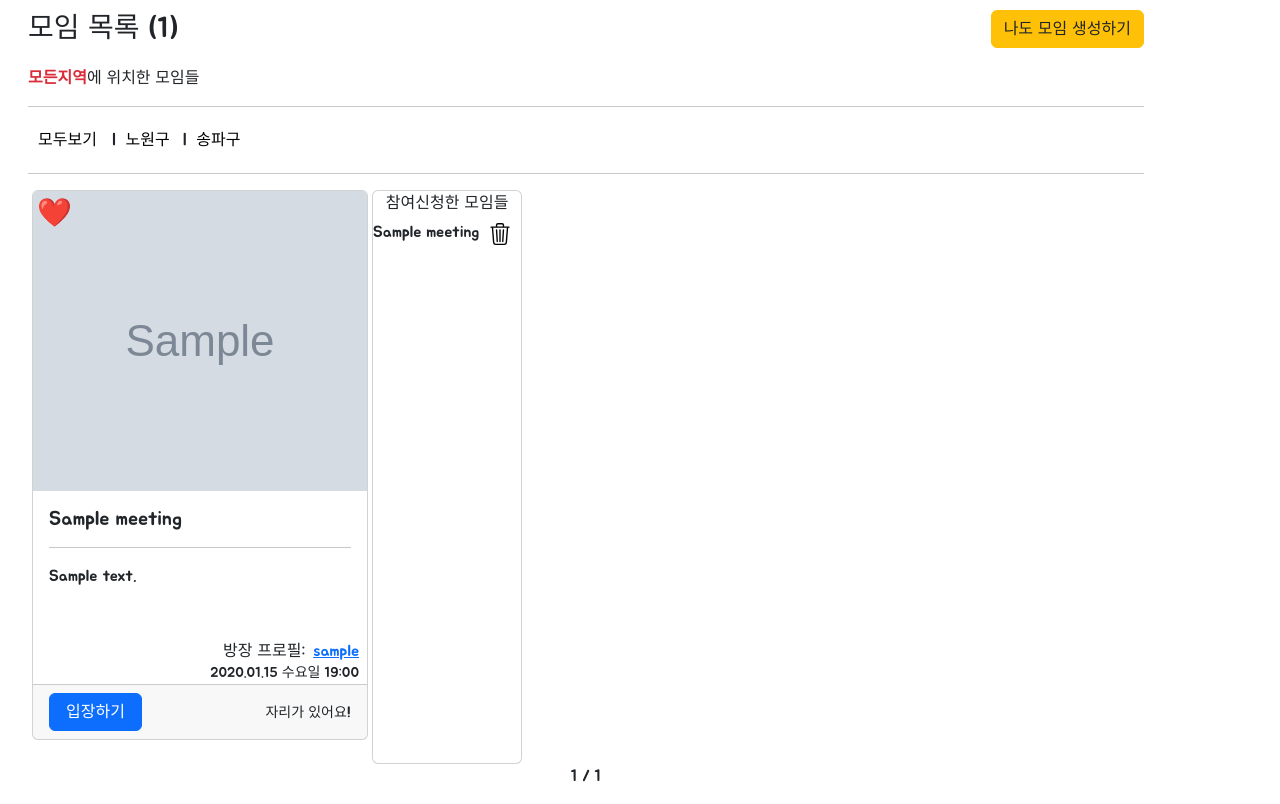
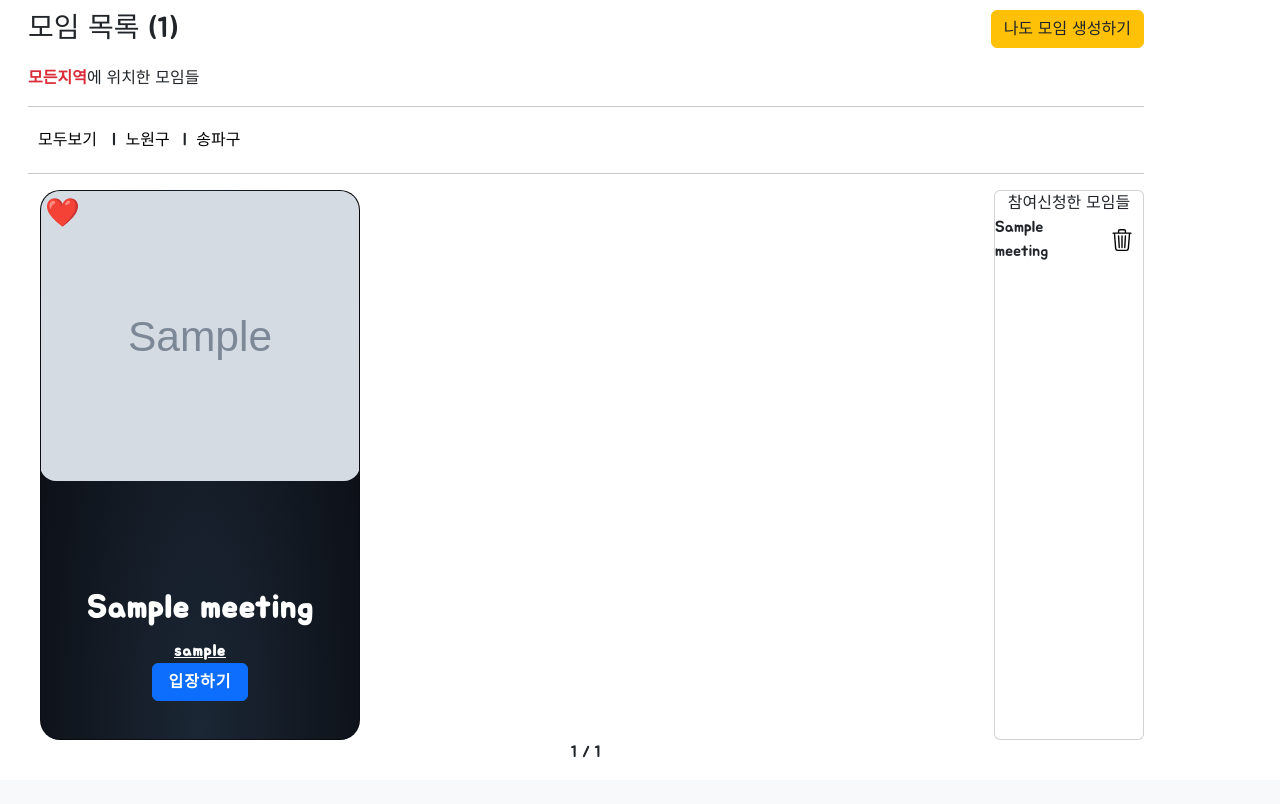
Before and after one commit to tnpfldyd/semi_pjt_2, a Django app: page /meetings/ in a window 1280 px wide. Shown: the part 70-874 px from the top of the page. After the commit the page ends 828 px from the top, so only its background shows below. Run offline with Django 3.2, Linux system fonts and the light colour scheme; a user stored in the database is signed in; tables that the repository leaves empty hold one stand-in row (values such as "Sample post"); grey boxes marked "Sample" are stand-in pictures; some libraries are stand-ins or nearby versions; some web fonts are replaced.

Commit message:
card design

```diff
--- a/meetings/templates/meetings/index.html
+++ b/meetings/templates/meetings/index.html
@@ -41,32 +41,38 @@
     {% endfor %}
   </div>
   <hr/>
+
+
 <div class="d-flex">
   {% for meeting in page_obj %}
-  <div class="row row-cols-1 row-cols-md-2 mx-1">
-    <div class="card-header">
+      {% comment %}  {% endcomment %}
+      <div class="container cus-container">
         {% if request.user in meeting.belong.all %}
           <div class="JJim fs-3" >
             ❤️
           </div>
         {% endif %}
-      <div class="card mb-4" style="width: 21rem; height:550px;">
+        <div class="card cus-card">
+          <div class="cus-imgBx">
             {% if meeting.image %}
-        <img src="{{ meeting.image.url }}" class="card-img-top" alt="..." style="height:300px;">
+            <img src="{{ meeting.image.url }}" class="card-img-top rounded-4" alt="..." >
             {% else %}
-          <img src="https://dummyimage.com/600x360/000000/c4c4c4" class="my4-2">
+            <img src="https://images.unsplash.com/photo-1482517967863-00e15c9b44be?ixlib=rb-4.0.3&ixid=MnwxMjA3fDB8MHxwaG90by1wYWdlfHx8fGVufDB8fHx8&auto=format&fit=crop&w=870&q=80" class="rounded-4">
             {% endif %}
-        <div class="card-body" style="min-height:100px;">
-          <h5 class="card-title">{{ meeting.title }}</h5>
-          <hr/>
-          <p class="card-text">{{ meeting.content|truncatewords:14 }}</p>
           </div>
-        {% comment %} 방장 {% endcomment %}
-        <div class="d-flex justify-content-end">
-          방장 프로필:<a class="mx-2" href="{% url 'accounts:profile' meeting.user.username %}">{{ meeting.user.nickname }}</a>
+          <div class="cus-contentBx">
+            <h2>{{ meeting.title }}</h2>
+            <div class="cus-size">
+              <div class="fs-6 mt-2">{{ meeting.content|truncatewords:14 }}</div>
             </div>
-        <small class="d-flex justify-content-end mx-2">{{ meeting.created_at|date:'o.m.d D' }} {{meeting.created_at|time:"H:i"}}</small>
-        <div class="card-footer d-flex justify-content-between align-items-center">
+          </div>
+          <div class="cus-contentBx2">
+            <div class="cus-color">
+              <div>
+                {% comment %} <small class="d-flex justify-content-end mx-2">{{ meeting.created_at|date:'o.m.d D' }} {{meeting.created_at|time:"H:i"}}</small> {% endcomment %}
+              </div>
+            </div>
+            <a class="mx-2" href="{% url 'accounts:profile' meeting.user.username %}">{{ meeting.user.nickname }}</a>
             {% comment %} 패스워드 로직 {% endcomment %}
             <div>
               {% if request.user in meeting.belong.all %}
@@ -87,22 +93,10 @@
               {% endif %}
               {% comment %}  {% endcomment %}
             </div>
-
-          <div>
-            {% comment %} is_closed 로직 {% endcomment %}
-            {% if meeting.is_closed == True %}
-            <small> 자리가 있어요!</small>
-            {% else %}
-            <small> 자리가 없어요!</small>
-            {% endif %}
-            {% comment %}  {% endcomment %}
           </div>
         </div>
       </div>
-    </div>
-  </div>
-
-
+      {% comment %}  {% endcomment %}
 
             {% comment %} 모달 {% endcomment %}
             <div class="modal fade" id="{{meeting.text}}" tabindex="-1" aria-labelledby="exampleModalLabel" aria-hidden="true">
--- a/meetings/views.py
+++ b/meetings/views.py
@@ -158,6 +158,9 @@
       if meeting.belong.filter(id = user.id).exists(): # 이미 참여를 누른 유저일 때
         meeting.belong.remove(user)
         messages.error(request, "참여 취소😀")
+      else: # 참여를 누르지 않은 유저일 때
+        meeting.belong.add(user) # belong 필드에 현재 유저 삭제
+        messages.success(request, "참여 성공😀")
 
 
     # DB에 존재하면 바로 입장.
--- a/static/style.css
+++ b/static/style.css
@@ -122,7 +122,7 @@
 }
 
 .JJim {
-  z-index: 1;
+  z-index: 999999;
   margin-top: 3px;
   margin-left: 5px;
   position: absolute;
@@ -178,3 +178,192 @@
   color: #cc041e;
   font-weight: bold;
 }
+
+/*  */
+
+
+.cus-container{
+  position: relative;
+}
+
+.cus-container .cus-card{
+  position: relative;
+  width: 320px;
+  height: 550px;
+  background: radial-gradient(ellipse at bottom, #1b2735 0%, #090a0f 100%);
+  border-radius: 20px;
+  overflow: hidden;
+}
+
+/* .container .card:before{
+  content: '';
+  position: absolute;
+  top: 0;
+  left: 0;
+  width: 100%;
+  height: 100%;
+  background: #d90429;
+  clip-path: circle(150px at 80% 20%);
+  transition: 0.5s ease-in-out;
+} */
+
+.cus-container .cus-card:hover:before{
+  clip-path: circle(300px at 80% -20%);
+}
+
+/* 글씨 */
+.cus-container .cus-card:after{
+  position: absolute;
+  top: 30%;
+  left: -20%;
+  color: rgba(255,255,25,0.05)
+}
+/*  */
+
+.cus-container .cus-card .cus-imgBx{
+  position: absolute;
+  top: 50%;
+  transform: translateY(-50%);
+  z-index: 50;
+  width: 100%;
+  height: 430px;
+  transition: 0.5s;
+}
+/* 이미지 이동 */
+.cus-container .cus-card:hover .cus-imgBx{
+  top: 5%;
+  transform: translateY(0%);
+
+}
+/*  */
+.cus-container .cus-card .cus-imgBx img{
+  position: absolute;
+  top: 20%;
+  left: 50%;
+  transform: translate(-50%, -50%);
+  height: 290px;
+  width: 320px;
+}
+
+.cus-container .cus-card .cus-contentBx{
+  position: absolute;
+  bottom: 0;
+  width: 100%;
+  height: 150px;
+  text-align: center;
+  transition: 1s;
+  z-index: 10;
+}
+
+.cus-container .cus-card .cus-contentBx2{
+  position: absolute;
+  bottom: 0;
+  width: 100%;
+  height: 100px;
+  text-align: center;
+  transition: 1s;
+  z-index: 11;
+}
+/* 컨텐츠 높이 */
+.cus-container .cus-card:hover .cus-contentBx{
+  height: 280px;
+}
+.cus-container .cus-card:hover .cus-contentBx2{
+  height: 80px;
+}
+/*  */
+
+.cus-container .cus-card .cus-contentBx h2{
+  position: relative;
+  font-weight: 600;
+  letter-spacing: 1px;
+  color: #fff;
+  margin: 0;
+}
+
+.cus-container .cus-card .cus-contentBx2 a{
+  position: relative;
+  font-weight: 600;
+  letter-spacing: 1px;
+  color: #fff;
+  margin: 0;
+}
+
+.cus-container .cus-card .cus-contentBx2 div{
+  position: relative;
+  font-weight: 600;
+  letter-spacing: 1px;
+  color: #fff;
+  margin: 0;
+}
+
+.cus-container .cus-card .cus-contentBx .cus-size, .cus-container .cus-card .cus-contentBx .cus-color {
+  display: flex;
+  justify-content: center;
+  align-items: center;
+  padding: 8px 20px;
+  transition: 0.5s;opacity: 0;
+  visibility: hidden;
+  padding-top: 0;
+  padding-bottom: 0;
+}
+
+.cus-container .card:hover .cus-contentBx .cus-size{
+  opacity: 1;
+  visibility: visible;
+  transition-delay: 0.1s;
+}
+
+.cus-container .cus-card:hover .cus-contentBx .cus-color{
+  opacity: 1;
+  visibility: visible;
+  transition-delay: 0.1s;
+}
+
+.cus-container .cus-card .cus-contentBx .cus-size div, .cus-container .cus-card .cus-contentBx .cus-color div{
+  color: #fff;
+  font-weight: 300;
+  font-size: 14px;
+  text-transform: uppercase;
+  letter-spacing: 2px;
+  margin-right: 10px;
+}
+
+.cus-container .cus-card .cus-contentBx .cus-size span{
+  width: 26px;
+  height: 26px;
+  text-align: center;
+  line-height: 26px;
+  font-size: 14px;
+  display: inline-block;
+  color: #111;
+  background: #fff;
+  margin: 0 5px;
+  transition: 0.5s;
+  color: #111;
+  border-radius: 4px;
+  cursor: pointer;
+}
+
+
+.cus-container .cus-card .cus-contentBx a{
+  display: inline-block;
+  padding: 10px 20px;
+  background: #fff;
+  border-radius: 4px;
+  margin-top: 10px;
+  text-decoration: none;
+  font-weight: 600;
+  color: #111;
+  opacity: 0;
+  transform: translateY(50px);
+  transition: 0.5s;
+  margin-top: 0;
+}
+
+.cus-container .cus-card:hover .cus-contentBx a{
+  opacity: 1;
+  transform: translateY(0px);
+  transition-delay: 0.75s;
+
+}
```
Lines whose indentation alone changed are shown as unchanged.
